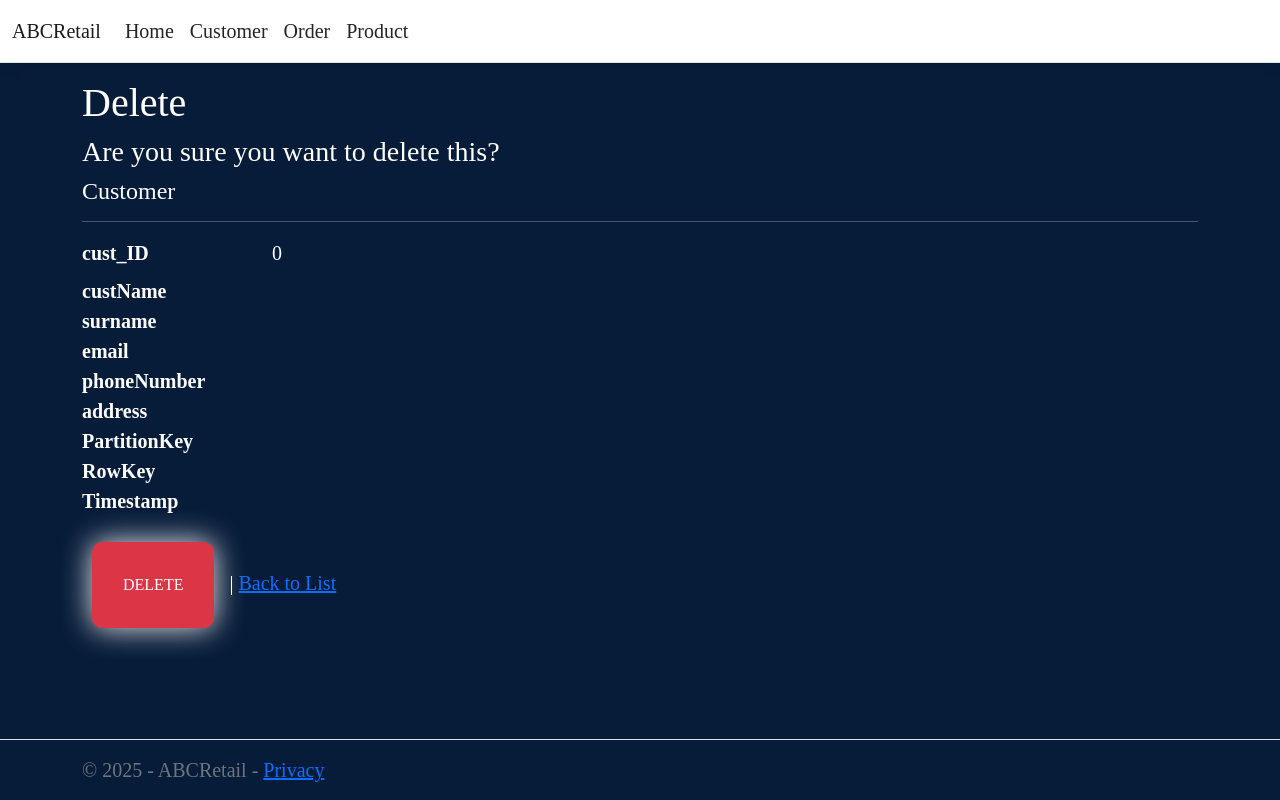
After one commit to ambercoltman/CampusPrj-ABCRetail, an ASP.NET Core app: template ABCRetail/Views/Customer/Delete.cshtml in a window 1280 px wide. The commit adds this page. Run offline with ASP.NET Core 8, Linux system fonts and the light colour scheme; the template is opened without the code that fills it, so the values that code supplies are empty; style sheets or scripts are compiled from the project's sources; some libraries are stand-ins or nearby versions.

Commit message:
Fixed delete button. Added more css, fixed errors in the other code

```diff
--- a/ABCRetail/Models/Product.cs
+++ b/ABCRetail/Models/Product.cs
@@ -15,8 +15,8 @@ namespace ABCRetail.Models
         public string? Image { get; set; }
 
         //ITableEntity implementation
-        public string PartitionKey { get; set; }
-        public string RowKey { get; set; }
+        public string? PartitionKey { get; set; }
+        public string? RowKey { get; set; }
         public DateTimeOffset? Timestamp { get; set; }
         public ETag ETag { get; set; }
     }
--- a/ABCRetail/Services/TableStorage.cs
+++ b/ABCRetail/Services/TableStorage.cs
@@ -64,7 +64,7 @@ namespace ABCRetail.Services
         //        throw new InvalidOperationException("Data not found", e);
         //    }
         //}
-        //deleting customer
+
          public async Task DeleteCustomerAsync(string partitionKey, string rowKey)
         {
             await _customerTableClient.DeleteEntityAsync(partitionKey, rowKey);
--- /dev/null
+++ b/ABCRetail/Views/Customer/Delete.cshtml
@@ -0,0 +1,74 @@
+@model ABCRetail.Models.Customer
+
+@{
+    ViewData["Title"] = "Delete";
+}
+
+<h1>Delete</h1>
+
+<h3>Are you sure you want to delete this?</h3>
+<div>
+    <h4>Customer</h4>
+    <hr />
+    <dl class="row">
+        <dt class = "col-sm-2">
+            @Html.DisplayNameFor(model => model.cust_ID)
+        </dt>
+        <dd class = "col-sm-10">
+            @Html.DisplayFor(model => model.cust_ID)
+        </dd>
+        <dt class = "col-sm-2">
+            @Html.DisplayNameFor(model => model.custName)
+        </dt>
+        <dd class = "col-sm-10">
+            @Html.DisplayFor(model => model.custName)
+        </dd>
+        <dt class = "col-sm-2">
+            @Html.DisplayNameFor(model => model.surname)
+        </dt>
+        <dd class = "col-sm-10">
+            @Html.DisplayFor(model => model.surname)
+        </dd>
+        <dt class = "col-sm-2">
+            @Html.DisplayNameFor(model => model.email)
+        </dt>
+        <dd class = "col-sm-10">
+            @Html.DisplayFor(model => model.email)
+        </dd>
+        <dt class = "col-sm-2">
+            @Html.DisplayNameFor(model => model.phoneNumber)
+        </dt>
+        <dd class = "col-sm-10">
+            @Html.DisplayFor(model => model.phoneNumber)
+        </dd>
+        <dt class = "col-sm-2">
+            @Html.DisplayNameFor(model => model.address)
+        </dt>
+        <dd class = "col-sm-10">
+            @Html.DisplayFor(model => model.address)
+        </dd>
+        <dt class = "col-sm-2">
+            @Html.DisplayNameFor(model => model.PartitionKey)
+        </dt>
+        <dd class = "col-sm-10">
+            @Html.DisplayFor(model => model.PartitionKey)
+        </dd>
+        <dt class = "col-sm-2">
+            @Html.DisplayNameFor(model => model.RowKey)
+        </dt>
+        <dd class = "col-sm-10">
+            @Html.DisplayFor(model => model.RowKey)
+        </dd>
+        <dt class = "col-sm-2">
+            @Html.DisplayNameFor(model => model.Timestamp)
+        </dt>
+        <dd class = "col-sm-10">
+            @Html.DisplayFor(model => model.Timestamp)
+        </dd>
+    </dl>
+
+    <form asp-action="Delete">
+        <input type="submit" value="Delete" class="btn btn-danger" /> |
+        <a asp-action="Index">Back to List</a>
+    </form>
+</div>
--- a/ABCRetail/Views/Home/Index.cshtml
+++ b/ABCRetail/Views/Home/Index.cshtml
@@ -1,7 +1,6 @@
 @{
     ViewData["Title"] = "Home Page";
 }
-
 <div class="text-center">
     <h1 class="display-4">Book Lovers Market</h1>
     <div class="btn-group" role="group"
--- a/ABCRetail/Views/Product/Index.cshtml
+++ b/ABCRetail/Views/Product/Index.cshtml
@@ -55,8 +55,6 @@
                     }
             </td>
             <td>
-                @Html.ActionLink("Edit", "Edit", new { /* id=item.PrimaryKey */ }) |
-                @Html.ActionLink("Details", "Details", new { /* id=item.PrimaryKey */ }) |
                     <form asp-action="DeleteProduct" method="post" style="display:inline;">
                         <input type="hidden" name="partitionKey" value="@item.PartitionKey" />
                         <input type="hidden" name="rowKey" value="@item.RowKey" />
--- a/ABCRetail/Views/Shared/_Layout.cshtml
+++ b/ABCRetail/Views/Shared/_Layout.cshtml
@@ -1,6 +1,7 @@
 <!DOCTYPE html>
 <html lang="en">
 <head>
+    <link rel="stylesheet" href="~/css/site.css"/>
     <meta charset="utf-8" />
     <meta name="viewport" content="width=device-width, initial-scale=1.0" />
     <title>@ViewData["Title"] - ABCRetail</title>
@@ -23,7 +24,13 @@
                             <a class="nav-link text-dark" asp-area="" asp-controller="Home" asp-action="Index">Home</a>
                         </li>
                         <li class="nav-item">
-                            <a class="nav-link text-dark" asp-area="" asp-controller="Home" asp-action="Privacy">Privacy</a>
+                            <a class="nav-link text-dark" asp-area="" asp-controller="Customer" asp-action="Index">Customer</a>
+                        </li>
+                        <li class="nav-item">
+                            <a class="nav-link text-dark" asp-area="" asp-controller="Order" asp-action="Index">Order</a>
+                        </li>
+                        <li class="nav-item">
+                            <a class="nav-link text-dark" asp-area="" asp-controller="Product" asp-action="Index">Product</a>
                         </li>
                     </ul>
                 </div>
--- a/ABCRetail/wwwroot/css/site.css
+++ b/ABCRetail/wwwroot/css/site.css
@@ -16,25 +16,58 @@ html {
   position: relative;
   min-height: 100%;
 }
+@keyframes rotate{
+    )%
+        {
+        transform: rotate(0deg);
+    }
+    100%{
+        transform: rotate(360deg);
+    }
+}
+.gradient{
+    --size: 750px;
+    --speed: 50s;
+    --easing: cubic-bezier(0.8,0.2, 0.2, 0.8);
+
+    width: var(--size);
+    height: var(--size);
+    filter: blur(calc(var(--size)/5));
+    background-image: linear-gradient(hsl(222,84,60,100%), h2l(164,79,71));
+    animation: rotate var(--speed)var(--easing)alternate infinite;
+}
+
+@media(min-width:720px) {
+    .gradient {
+        --size: 500px;
+    }
+}
 
 body {
+    color: white;
+    background-color: #071c39;
+    margin: 0;
     font-size: 20px;
     line-height: 30px;
-    font-weight: 350px;
+    font-weight: 350;
     -moz-osx-font-smoothing: grayscale;
-    font-family : "Epilogue", Geometric sans serif;
+    font-family: "Epilogue", Geometric sans serif;
     margin-bottom: 60px;
-    background: #E0BD9B;
 }
 
-.btn{
+* {
+    transition: all 0.5s ease-out;
+}
+.btn {
+    color: white;
     flex: 1 1 auto;
-    margin : 10px;
+    margin: 10px;
     padding: 30px;
     text-align: center;
-    text-transform : uppercase;
-    transition: 1s;
-    background-size : 200% auto;
+    text-transform: uppercase;
+    transition: 2s;
+    background-size: 200% auto;
     box-shadow: 0 0 30px #eee;
     border-radius: 10px;
+    cursor: pointer;
 }
```
Also changed, not shown: ABCRetail/Controllers/CustomerController.cs (+10 -1 lines), ABCRetail/Controllers/ProductController.cs (+7 -5 lines), ABCRetail/Views/Customer/Details.cshtml (added, +48 -0 lines), ABCRetail/Views/Customer/Edit.cshtml (added, +73 -0 lines), ABCRetail/Views/Customer/Index.cshtml (+16 -3 lines), ABCRetail/Views/Order/Index.cshtml (+0 -9 lines).
